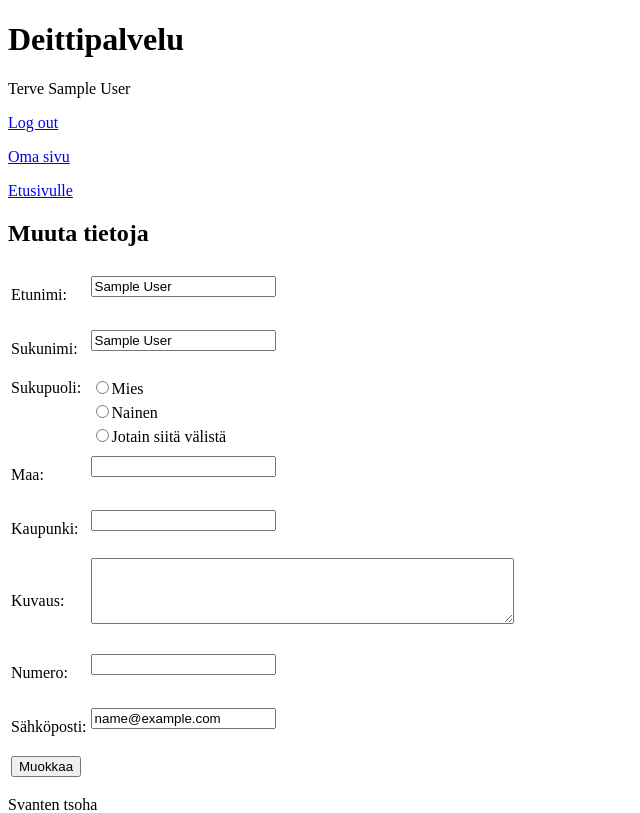
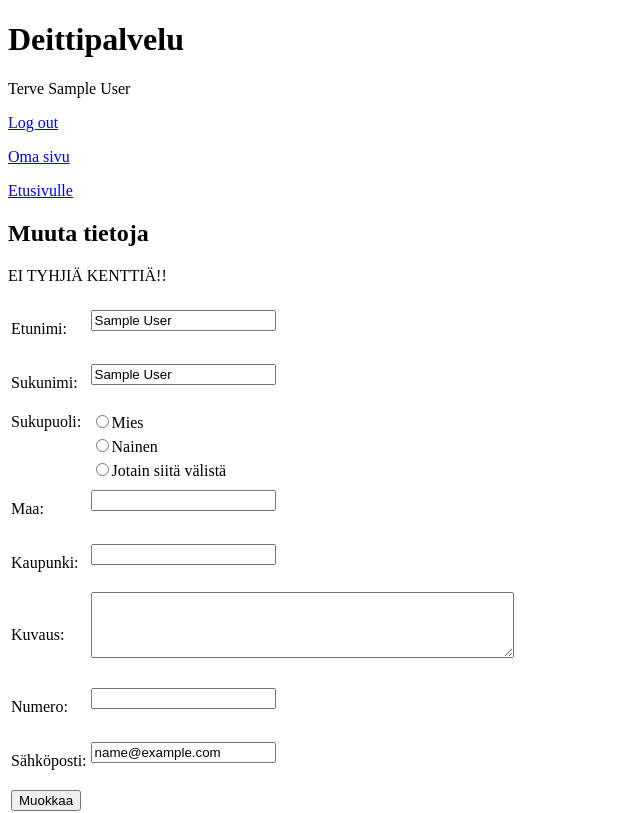
Before and after one commit to svanteha/tsoha, a PHP site: page /edit_info.php in a window 1280 px wide. Shown: the top 813 px of the page, without its empty margins (0-640 px from the left). Run offline with PHP 8.4, Linux system fonts and the light colour scheme; the visitor is signed in with stand-in values (Sample User, id 1); some libraries are stand-ins or nearby versions.

Commit message:
Update deittipalvelu/edit_info.php

```diff
--- a/deittipalvelu/edit_info.php
+++ b/deittipalvelu/edit_info.php
@@ -10,6 +10,8 @@ $this_user = $user_query->fetchObject();
 
 ?>
 <h2>Muuta tietoja</h2>
+
+<p>EI TYHJIÄ KENTTIÄ!!</p>
 
 <?php if(!empty($_SESSION["error_msg"])) {
 	echo "<p>".$_SESSION["error_msg"]."</p>";
```
